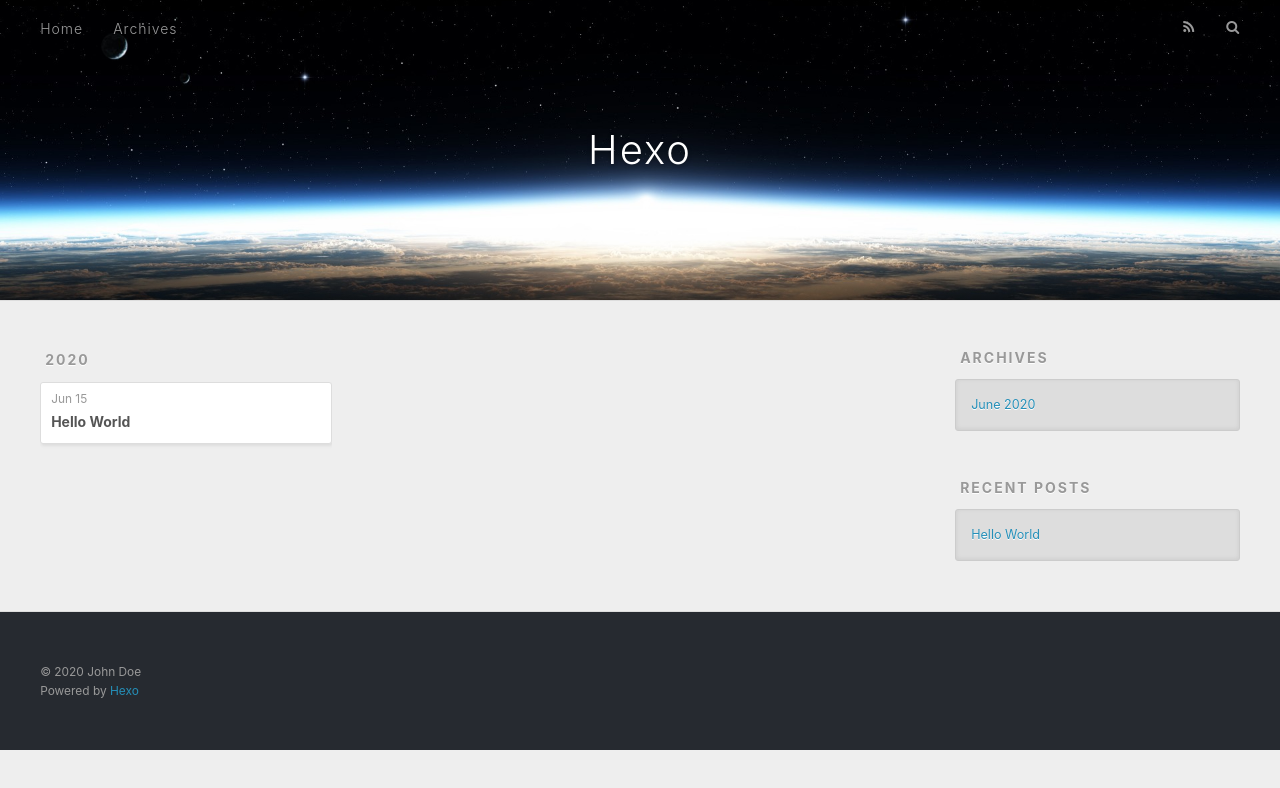
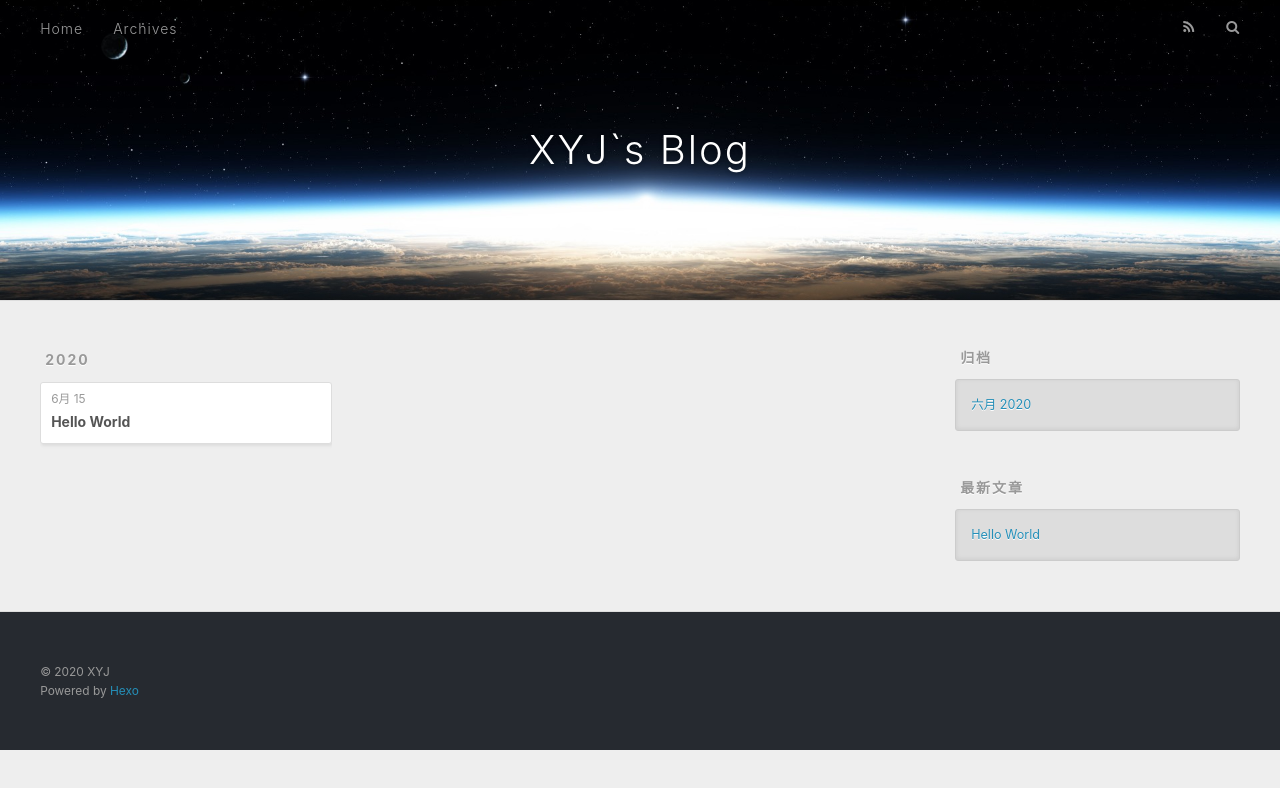
Before and after one commit to XYJ3/xyj3.github.io, a plain HTML site: page archives/index.html in a window 1280 px wide. Drawn offline with nearby package versions, Linux system fonts and the light colour scheme.

Commit message:
Site updated: 2020-06-15 23:19:31

```diff
--- a/archives/index.html
+++ b/archives/index.html
@@ -5,17 +5,17 @@
 
 
 
-  <title>Archives | Hexo</title>
+  <title>归档 | XYJ`s Blog</title>
   <meta name="viewport" content="width=device-width, initial-scale=1, maximum-scale=1">
   <meta property="og:type" content="website">
-<meta property="og:title" content="Hexo">
+<meta property="og:title" content="XYJ&#96;s Blog">
 <meta property="og:url" content="http://yoursite.com/archives/index.html">
-<meta property="og:site_name" content="Hexo">
-<meta property="og:locale" content="en_US">
-<meta property="article:author" content="John Doe">
+<meta property="og:site_name" content="XYJ&#96;s Blog">
+<meta property="og:locale" content="zh_CN">
+<meta property="article:author" content="XYJ">
 <meta name="twitter:card" content="summary">
 
-    <link rel="alternate" href="/atom.xml" title="Hexo" type="application/atom+xml">
+    <link rel="alternate" href="/atom.xml" title="XYJ`s Blog" type="application/atom+xml">
 
 
     <link rel="icon" href="/favicon.png">
@@ -36,7 +36,7 @@
   <div id="header-outer" class="outer">
     <div id="header-title" class="inner">
       <h1 id="logo-wrap">
-        <a href="/" id="logo">Hexo</a>
+        <a href="/" id="logo">XYJ`s Blog</a>
       </h1>
 
     </div>
@@ -53,7 +53,7 @@
 
           <a id="nav-rss-link" class="nav-icon" href="/atom.xml" title="RSS Feed"></a>
 
-        <a id="nav-search-btn" class="nav-icon" title="Search"></a>
+        <a id="nav-search-btn" class="nav-icon" title="搜索"></a>
       </nav>
       <div id="search-form-wrap">
         <form action="//google.com/search" method="get" accept-charset="UTF-8" class="search-form"><input type="search" name="q" class="search-form-input" placeholder="Search"><button type="submit" class="search-form-submit">&#xF002;</button><input type="hidden" name="sitesearch" value="http://yoursite.com"></form>
@@ -79,7 +79,7 @@
   <div class="archive-article-inner">
     <header class="archive-article-header">
       <a href="/2020/06/15/hello-world/" class="archive-article-date">
-  <time datetime="2020-06-15T14:31:47.934Z" itemprop="datePublished">Jun 15</time>
+  <time datetime="2020-06-15T14:31:47.934Z" itemprop="datePublished">6月 15</time>
 </a>
 
 
@@ -111,9 +111,9 @@
 
 
   <div class="widget-wrap">
-    <h3 class="widget-title">Archives</h3>
+    <h3 class="widget-title">归档</h3>
     <div class="widget">
-      <ul class="archive-list"><li class="archive-list-item"><a class="archive-list-link" href="/archives/2020/06/">June 2020</a></li></ul>
+      <ul class="archive-list"><li class="archive-list-item"><a class="archive-list-link" href="/archives/2020/06/">六月 2020</a></li></ul>
     </div>
   </div>
 
@@ -121,7 +121,7 @@
 
 
   <div class="widget-wrap">
-    <h3 class="widget-title">Recent Posts</h3>
+    <h3 class="widget-title">最新文章</h3>
     <div class="widget">
       <ul>
 
@@ -141,7 +141,7 @@
 
   <div class="outer">
     <div id="footer-info" class="inner">
-      &copy; 2020 John Doe<br>
+      &copy; 2020 XYJ<br>
       Powered by <a href="http://hexo.io/" target="_blank">Hexo</a>
     </div>
   </div>
```
Also changed, not shown: 2020/06/15/hello-world/index.html (+11 -11 lines), archives/2020/06/index.html (+13 -13 lines), archives/2020/index.html (+13 -13 lines), index.html (+12 -12 lines).
